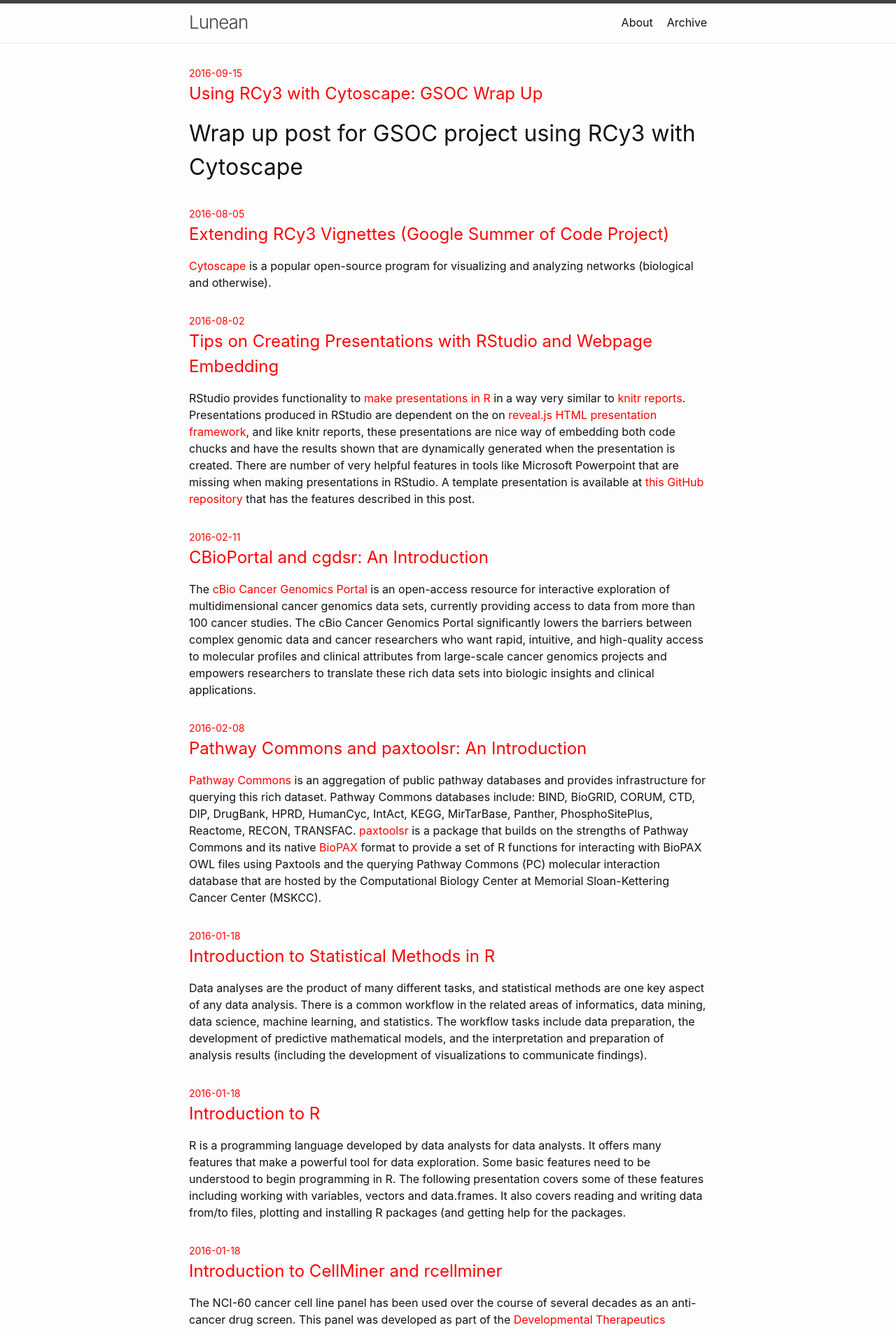
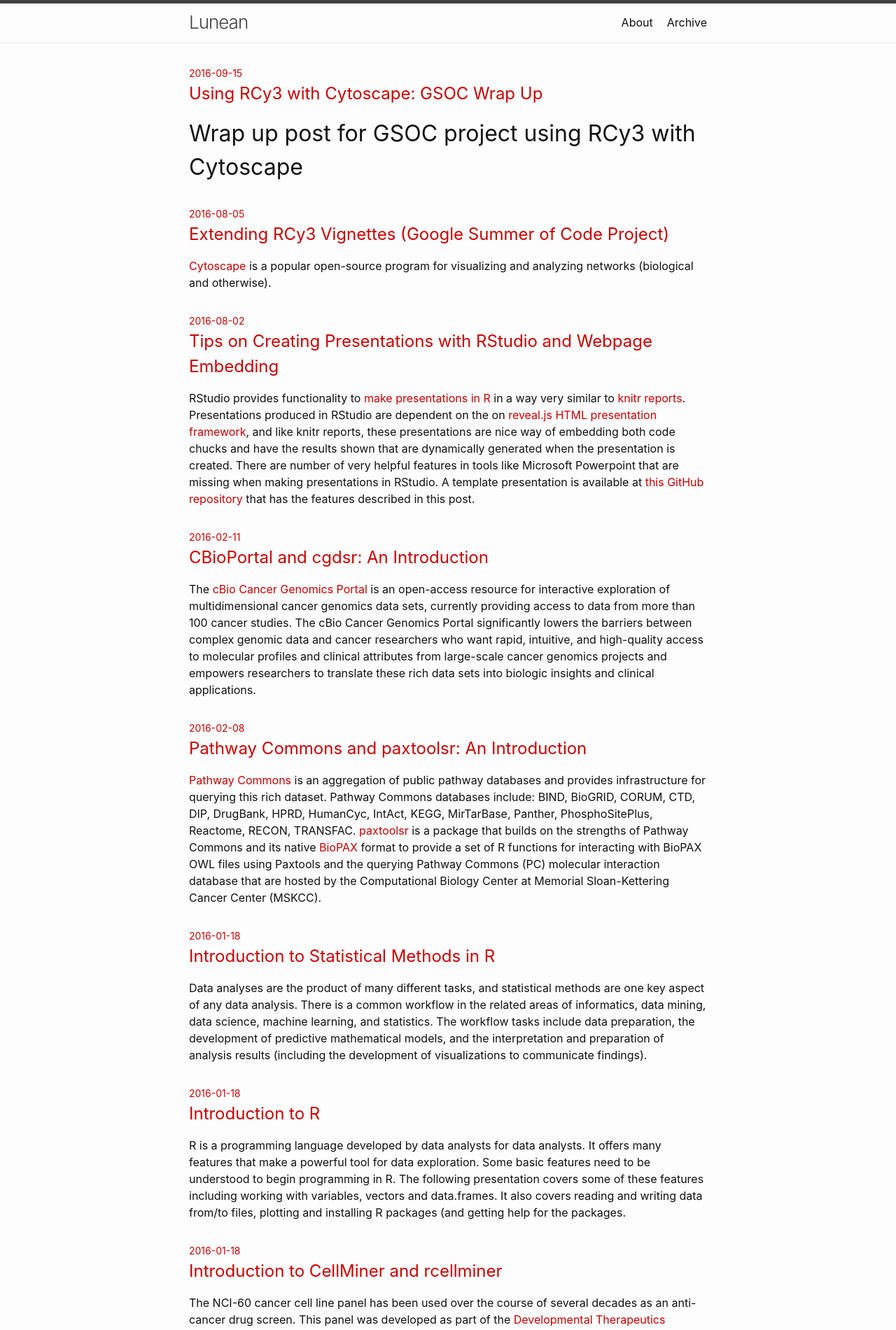
Before and after one commit to cannin/blog, a Jekyll site: the page built from index.md, in a window 1280 px wide. Shown: the top 1901 px of the page at 70% size. Built offline with Jekyll 4.4.1, drawn with Linux system fonts in a browser that asks for light colours.

Commit message:
Changed the red color

```diff
--- a/_sass/minima/custom-variables.scss
+++ b/_sass/minima/custom-variables.scss
@@ -1,4 +1,4 @@
 // Placeholder to allow overriding predefined variables smoothly.
 
-$brand-color: red;
-$link-base-color: red;
+$brand-color: #CC0000;
+$link-base-color: #CC0000;
```
